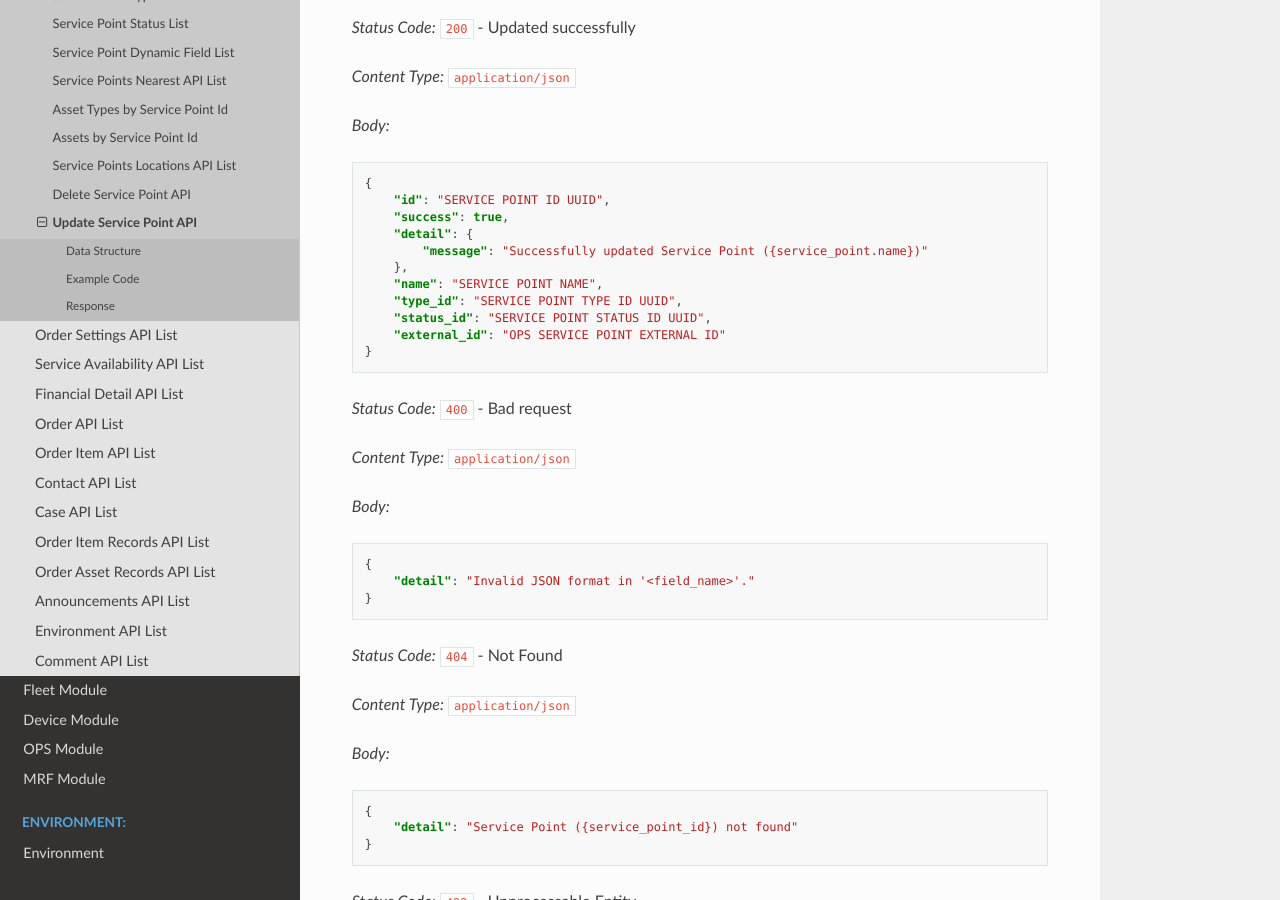
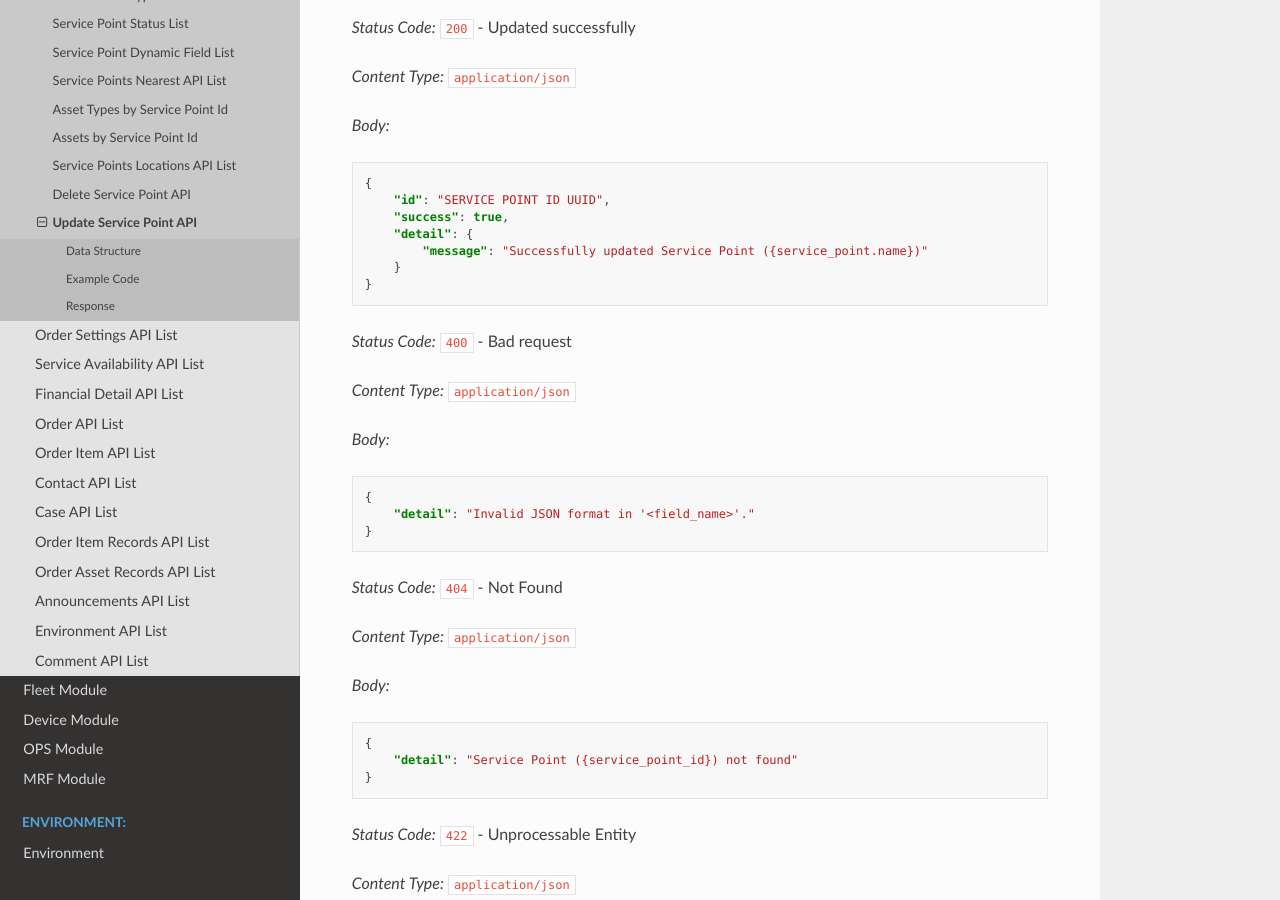
Before and after one commit to evrekadev/evreka-api-doc, a Sphinx documentation site: the page built from source/engagement/service_point/update.rst, in a window 1280 px wide and 900 px high, scrolled down 1874 px. Built offline with Sphinx 7.4.7 and the Read the Docs theme 3.1.0, drawn with Linux system fonts in a browser that asks for light colours; pages that are not in the unit, such as notebooks, are missing from menus.

Commit message:
feature/renuterra-update-apis
improvements

```diff
--- a/source/engagement/entity/update.rst
+++ b/source/engagement/entity/update.rst
@@ -102,10 +102,7 @@ Response
        "success": true,
        "detail": {
            "message": "Successfully updated Entity"
-       },
-       "entity_type": "ENTITY TYPE ID UUID",
-       "entity_name": "ENTITY NAME",
-       "entity_external_id": "ENTITY EXTERNAL ID"
+       }
    }
 
 *Status Code:* ``400`` - Bad request
--- a/source/engagement/service_point/update.rst
+++ b/source/engagement/service_point/update.rst
@@ -118,11 +118,7 @@ Response
         "success": true,
         "detail": {
             "message": "Successfully updated Service Point ({service_point.name})"
-        },
-        "name": "SERVICE POINT NAME",
-        "type_id": "SERVICE POINT TYPE ID UUID",
-        "status_id": "SERVICE POINT STATUS ID UUID",
-        "external_id": "OPS SERVICE POINT EXTERNAL ID"
+        }
     }
 
 *Status Code:* ``400`` - Bad request
```
